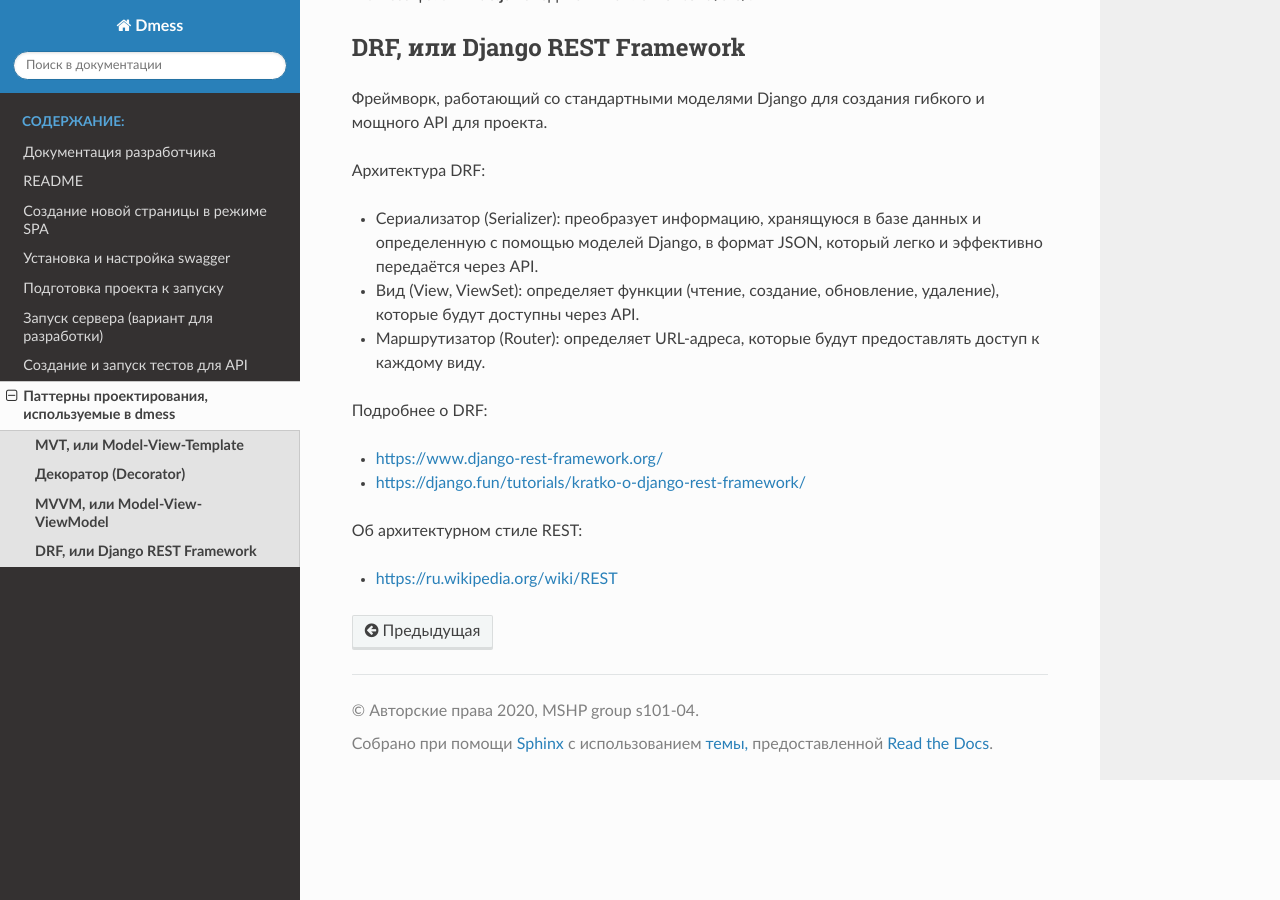
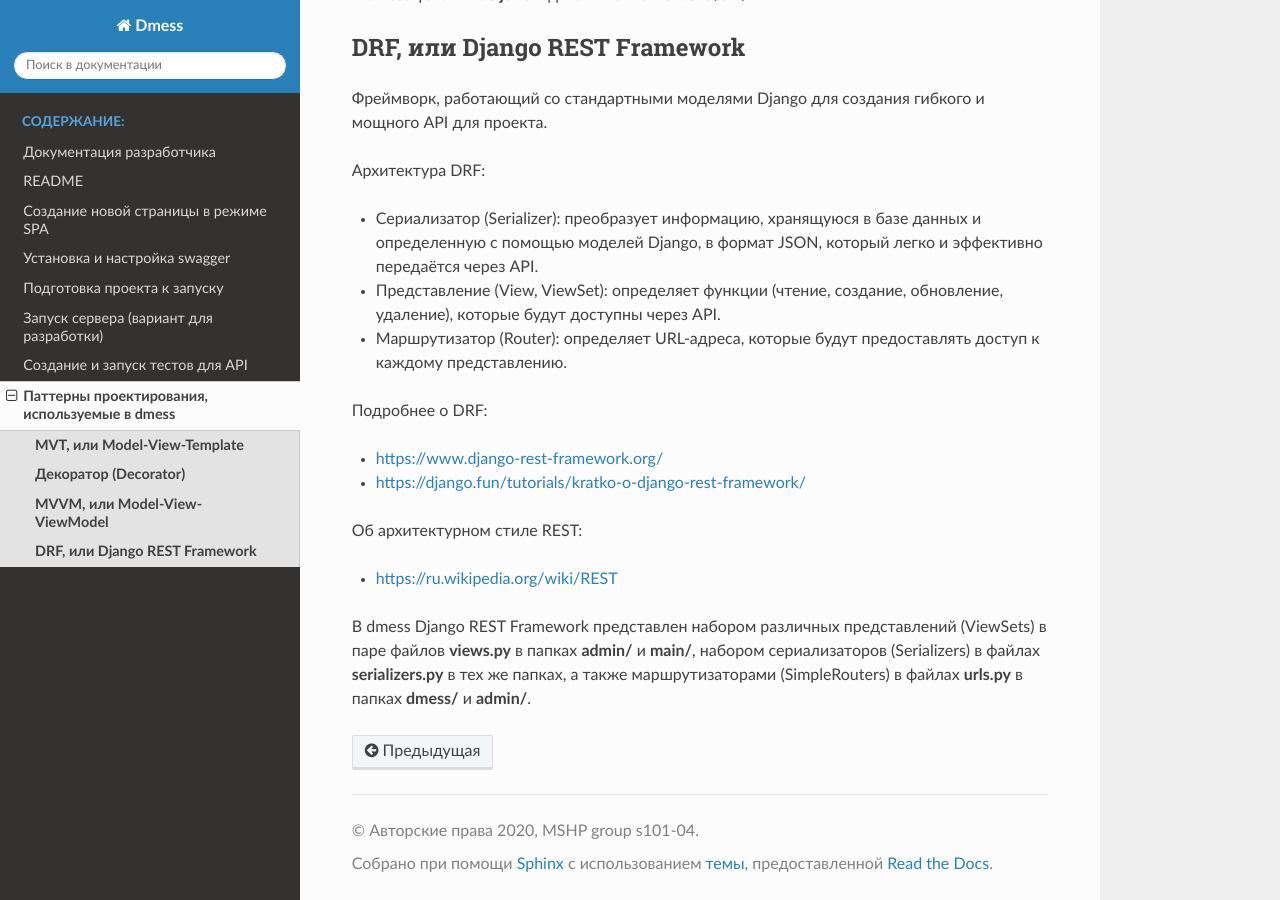
Before and after one commit to ovzen/dmess-, a Sphinx documentation site: the page built from docs/patterns.rst, in a window 1280 px wide and 900 px high, scrolled down 2075 px. Built offline with Sphinx 7.4.7 and the Read the Docs theme 2.0.0, drawn with Linux system fonts in a browser that asks for light colours.

Commit message:
Add ref to DRF in dmess (patterns docs).

```diff
--- a/docs/patterns.rst
+++ b/docs/patterns.rst
@@ -104,10 +104,10 @@ django rest framework (**@action** в классах :class:`CountModelMixin`,
 - Сериализатор (Serializer): преобразует информацию, хранящуюся
   в базе данных и определенную с помощью моделей Django,
   в формат JSON, который легко и эффективно передаётся через API.
-- Вид (View, ViewSet): определяет функции (чтение, создание, обновление,
+- Представление (View, ViewSet): определяет функции (чтение, создание, обновление,
   удаление), которые будут доступны через API.
 - Маршрутизатор (Router): определяет URL-адреса, которые будут
-  предоставлять доступ к каждому виду.
+  предоставлять доступ к каждому представлению.
 
 Подробнее о DRF:
 
@@ -117,3 +117,9 @@ django rest framework (**@action** в классах :class:`CountModelMixin`,
 Об архитектурном стиле REST:
 
 - https://ru.wikipedia.org/wiki/REST
+
+В dmess Django REST Framework представлен набором различных представлений
+(ViewSets) в паре файлов **views.py** в папках **admin/** и **main/**,
+набором сериализаторов (Serializers) в файлах **serializers.py** в тех же
+папках, а также маршрутизаторами (SimpleRouters) в файлах **urls.py**
+в папках **dmess/** и **admin/**.
```
